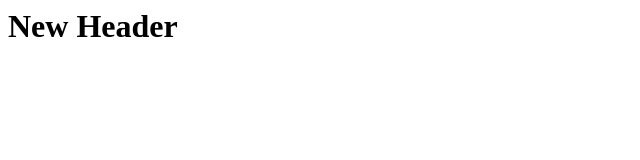
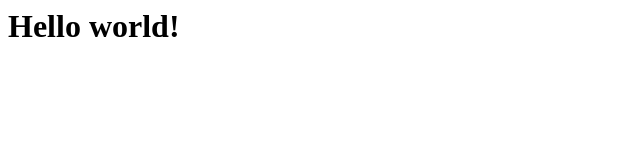
Before and after one commit to kenn200/CodePathHomework, a plain HTML site: page index.html in a window 1280 px wide. Shown: the whole page, without its empty margins (0-640 px from the left). Drawn offline with Linux system fonts and the light colour scheme.

Commit message:
Update index.html

```diff
--- a/index.html
+++ b/index.html
@@ -1 +1 @@
-<h1> New Header </h1>
+<h1> Hello world! </h1>
```
